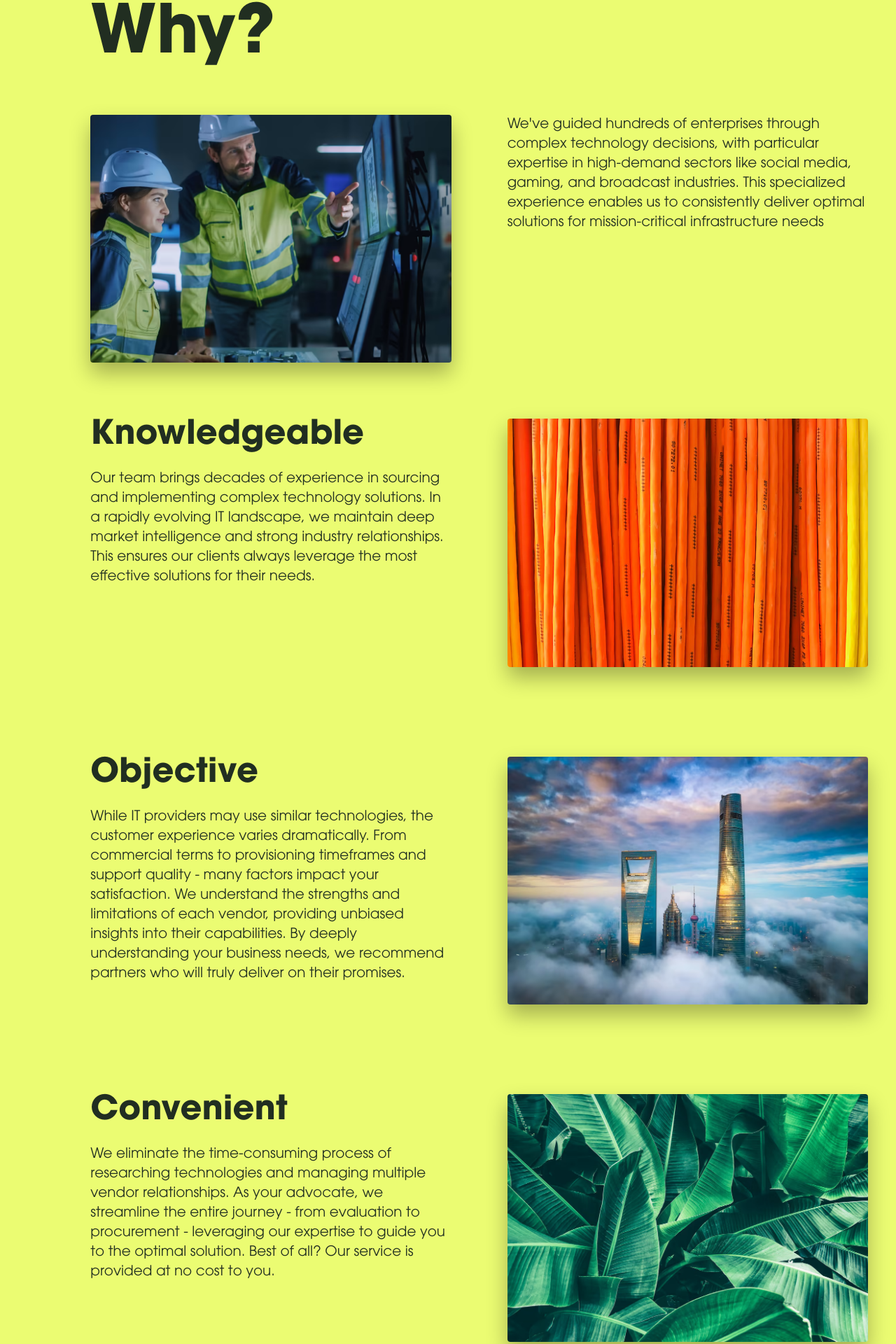
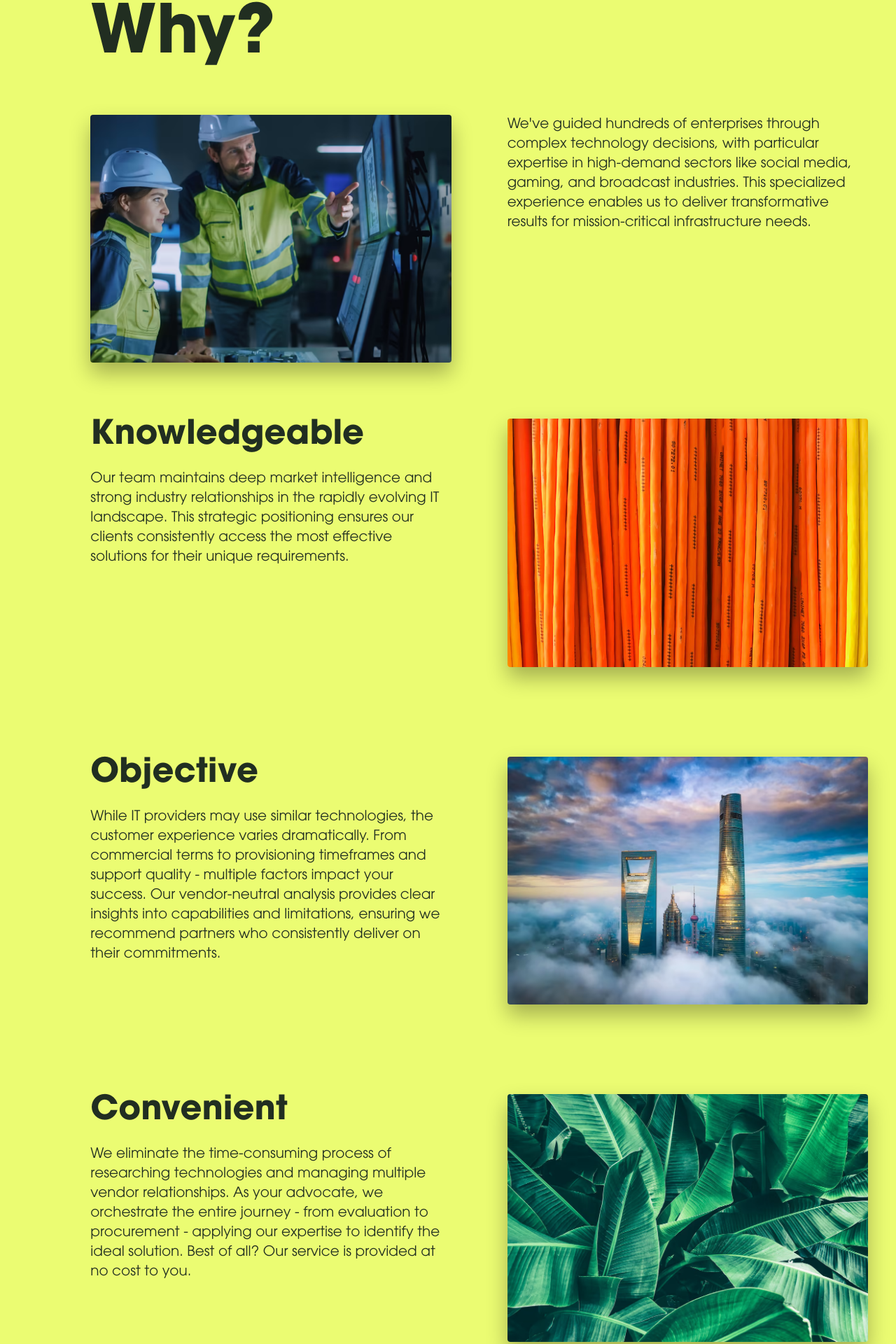
Before and after one commit to supermactacos/mv2, a Next.js app: page /why in a window 1280 px wide. Shown: the part 193-2113 px from the top of the page at 70% size. Built offline with nearby package versions, Linux system fonts and the light colour scheme.

Commit message:
Update page.tsx

```diff
--- a/app/why/page.tsx
+++ b/app/why/page.tsx
@@ -30,7 +30,7 @@ export default function Why() {
                 </div>
                 <div className="space-y-6">
                   <p className="text-lg md:text-xl font-avantgarde-bk text-[#212e21]">
-                  We've guided hundreds of enterprises through complex technology decisions, with particular expertise in high-demand sectors like social media, gaming, and broadcast industries. This specialized experience enables us to consistently deliver optimal solutions for mission-critical infrastructure needs
+                  We've guided hundreds of enterprises through complex technology decisions, with particular expertise in high-demand sectors like social media, gaming, and broadcast industries. This specialized experience enables us to deliver transformative results for mission-critical infrastructure needs.
                   </p>
                 </div>
               </div>
@@ -44,7 +44,7 @@ export default function Why() {
                       Knowledgeable
                     </h2>
                     <p className="text-lg md:text-xl font-avantgarde-bk text-[#212e21]">
-                    Our team brings decades of experience in sourcing and implementing complex technology solutions. In a rapidly evolving IT landscape, we maintain deep market intelligence and strong industry relationships. This ensures our clients always leverage the most effective solutions for their needs.
+                    Our team maintains deep market intelligence and strong industry relationships in the rapidly evolving IT landscape. This strategic positioning ensures our clients consistently access the most effective solutions for their unique requirements.
                     </p>
                   </div>
                   <div className="w-full aspect-[16/11]">
@@ -74,7 +74,7 @@ export default function Why() {
                       Objective
                     </h2>
                     <p className="text-lg md:text-xl font-avantgarde-bk text-[#212e21]">
-                    While IT providers may use similar technologies, the customer experience varies dramatically. From commercial terms to provisioning timeframes and support quality - many factors impact your satisfaction. We understand the strengths and limitations of each vendor, providing unbiased insights into their capabilities. By deeply understanding your business needs, we recommend partners who will truly deliver on their promises.
+                    While IT providers may use similar technologies, the customer experience varies dramatically. From commercial terms to provisioning timeframes and support quality - multiple factors impact your success. Our vendor-neutral analysis provides clear insights into capabilities and limitations, ensuring we recommend partners who consistently deliver on their commitments.
                     </p>
                   </div>
                 </div>
@@ -86,7 +86,7 @@ export default function Why() {
                       Convenient
                     </h2>
                     <p className="text-lg md:text-xl font-avantgarde-bk text-[#212e21]">
-                    We eliminate the time-consuming process of researching technologies and managing multiple vendor relationships. As your advocate, we streamline the entire journey - from evaluation to procurement - leveraging our expertise to guide you to the optimal solution. Best of all? Our service is provided at no cost to you.
+                    We eliminate the time-consuming process of researching technologies and managing multiple vendor relationships. As your advocate, we orchestrate the entire journey - from evaluation to procurement - applying our expertise to identify the ideal solution. Best of all? Our service is provided at no cost to you.
                     </p>
                   </div>
                   <div className="w-full aspect-[16/11] ">
```
